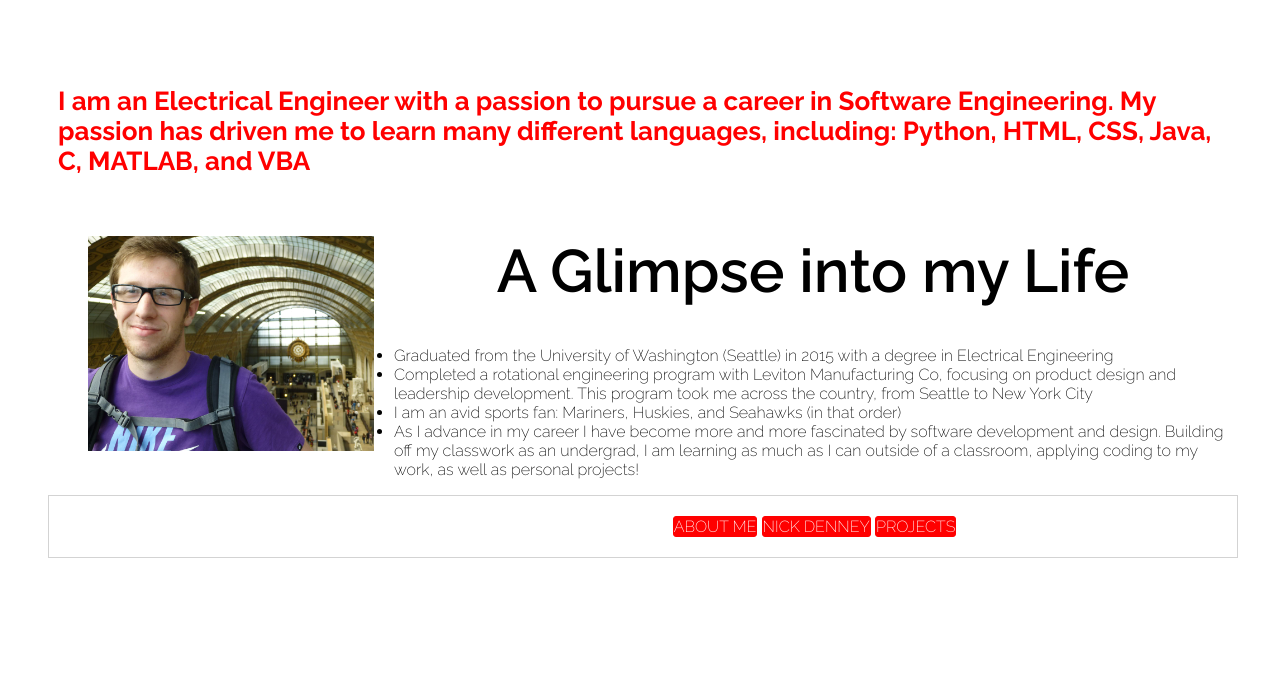
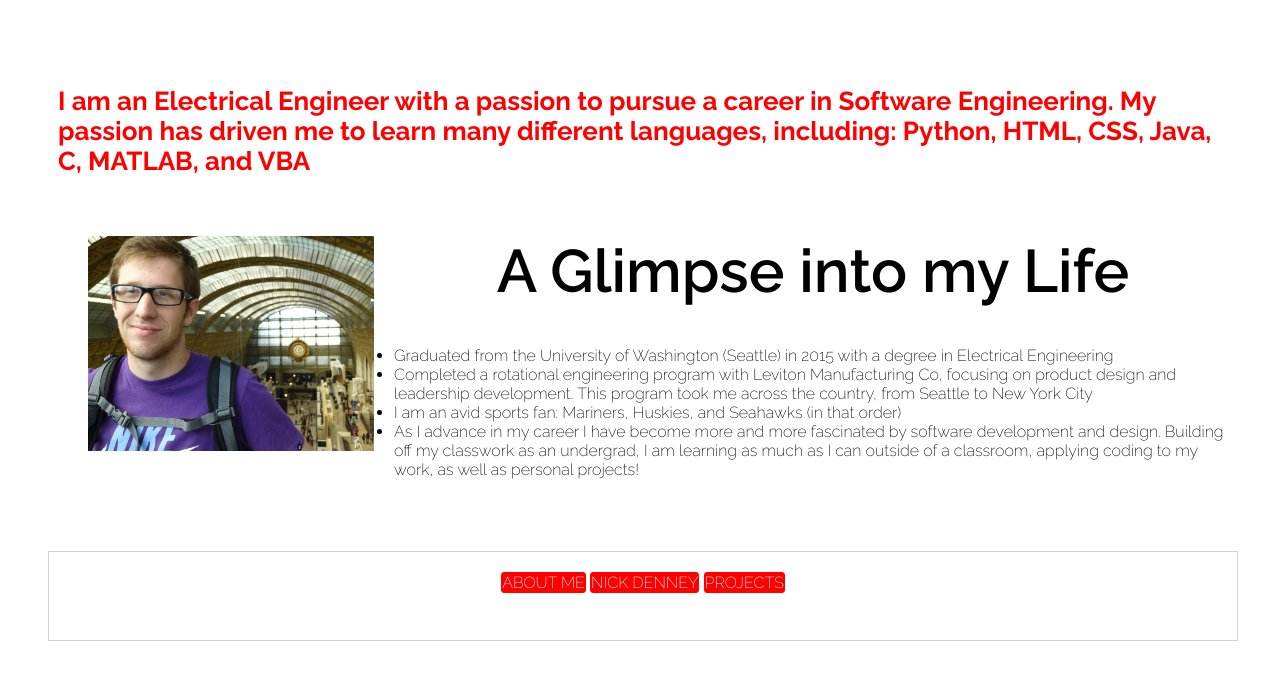
Before and after one commit to nickden3/nickden3-cc.github.io, a Jekyll site: the page aboutme.html, which Jekyll copies as it is, in a window 1280 px wide. Shown: the part 449-1138 px from the top of the page. Built offline with Jekyll 4.4.1, drawn with Linux system fonts in a browser that asks for light colours; before the commit the page ends 1055 px from its top, so only the background shows below that.

Commit message:
Update aboutme.html

```diff
--- a/aboutme.html
+++ b/aboutme.html
@@ -36,7 +36,7 @@
           I am learning as much as I can outside of a classroom, applying coding to my work, as well as personal projects!</li>
 
     </div>
-      <div class="share">
+      <div class="share" id= "footer">
         <a href="#">ABOUT ME</a>
         <a href="index">NICK DENNEY</a>
         <a href="projects">PROJECTS</a>
```
